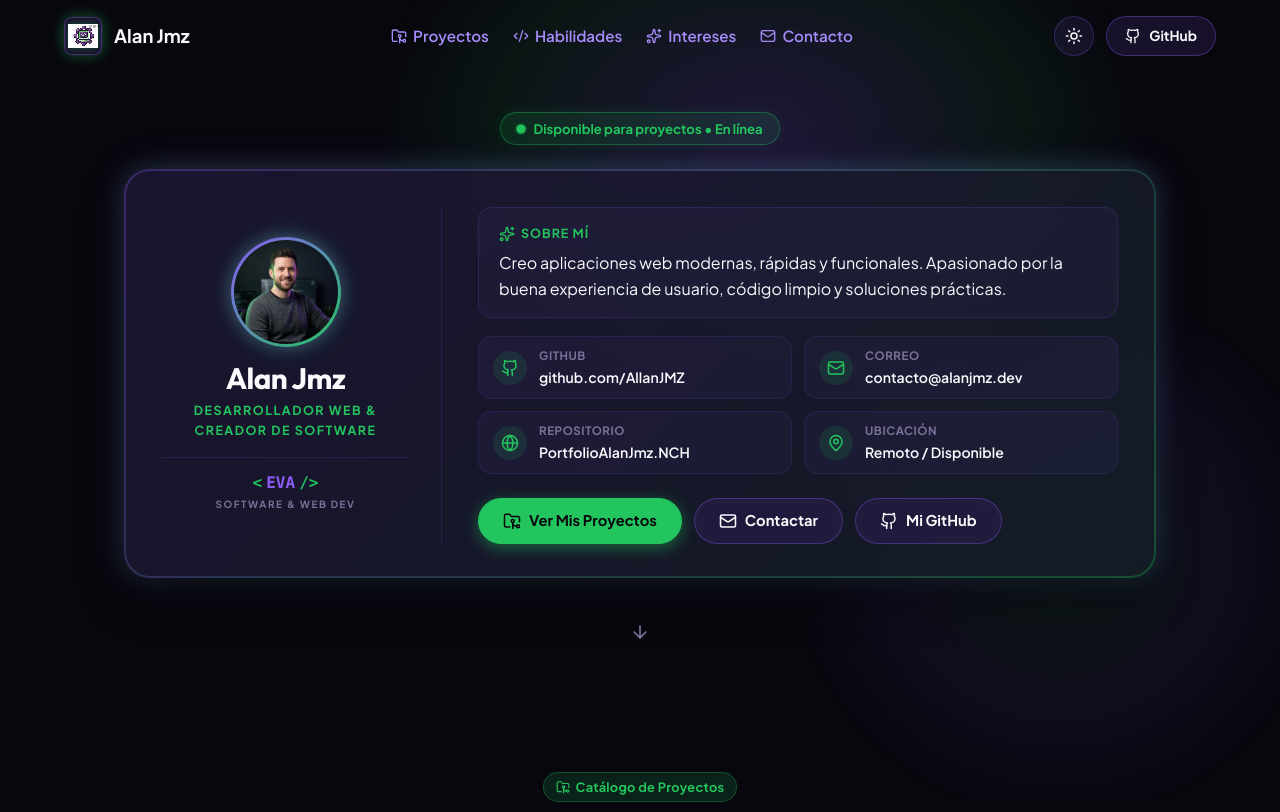
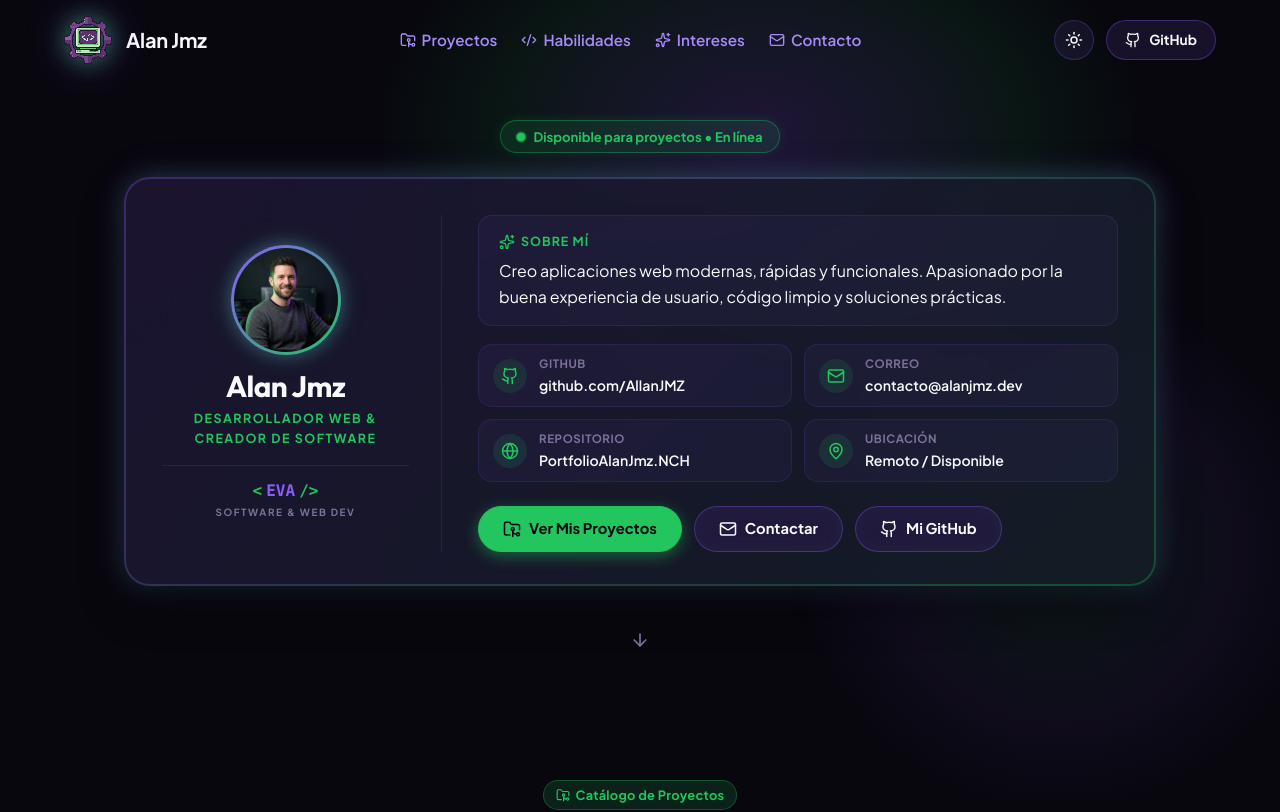
Before and after one commit to AllanJMZ/PortfolioAlanJmz.NCH, a React (Vite) app: page / in a window 1280 px wide. Shown: the top 812 px of the page. Built offline with nearby package versions, Linux system fonts and the light colour scheme.

Commit message:
fix: make main logo larger and completely transparent without white background

```diff
--- a/src/App.css
+++ b/src/App.css
@@ -33,32 +33,27 @@
 .navbar-logo {
   display: flex;
   align-items: center;
-  gap: 12px;
+  gap: 14px;
   text-decoration: none;
   color: var(--text-primary);
-  font-weight: 700;
-  font-size: 1.15rem;
+  font-weight: 800;
+  font-size: 1.25rem;
+  letter-spacing: -0.01em;
 }
 
 .logo-icon-box {
-  width: 38px;
-  height: 38px;
-  border-radius: var(--radius-sm);
-  background: rgba(139, 92, 246, 0.12);
-  border: 1px solid rgba(139, 92, 246, 0.4);
+  width: 48px;
+  height: 48px;
   display: flex;
   align-items: center;
   justify-content: center;
-  box-shadow: 0 0 14px var(--eva-green-glow);
-  overflow: hidden;
-  padding: 3px;
-  transition: transform var(--transition-fast), border-color var(--transition-fast), box-shadow var(--transition-fast);
+  position: relative;
+  flex-shrink: 0;
+  transition: transform var(--transition-fast);
 }
 
 .navbar-logo:hover .logo-icon-box {
-  transform: rotate(-6deg) scale(1.08);
-  border-color: var(--eva-green);
-  box-shadow: 0 0 20px rgba(34, 197, 94, 0.45);
+  transform: rotate(-6deg) scale(1.15);
 }
 
 .nav-logo-img {
@@ -66,13 +61,17 @@
   height: 100%;
   object-fit: contain;
   image-rendering: pixelated;
-  filter: drop-shadow(0 0 4px rgba(34, 197, 94, 0.35));
+  filter: drop-shadow(0 0 10px rgba(34, 197, 94, 0.5)) drop-shadow(0 0 18px rgba(139, 92, 246, 0.4));
+  transition: filter var(--transition-fast);
+}
+
+.navbar-logo:hover .nav-logo-img {
+  filter: drop-shadow(0 0 14px rgba(34, 197, 94, 0.85)) drop-shadow(0 0 24px rgba(139, 92, 246, 0.7));
 }
 
 .footer-logo-box {
-  width: 32px;
-  height: 32px;
-  padding: 2px;
+  width: 40px;
+  height: 40px;
 }
 
 .navbar-links {
```
Also changed, not shown: public/logo.png.
